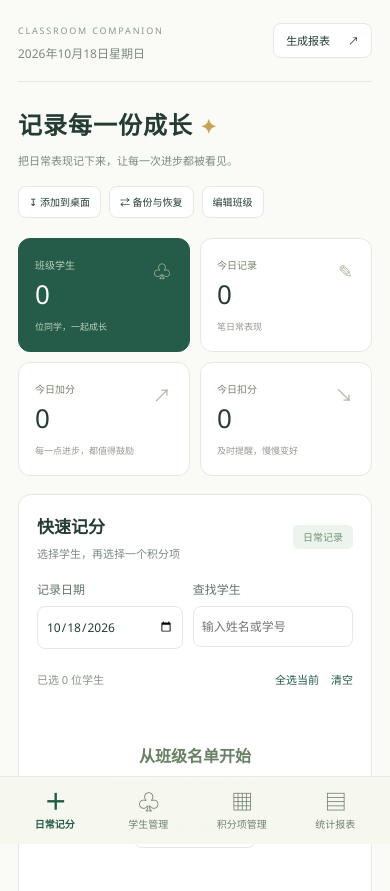
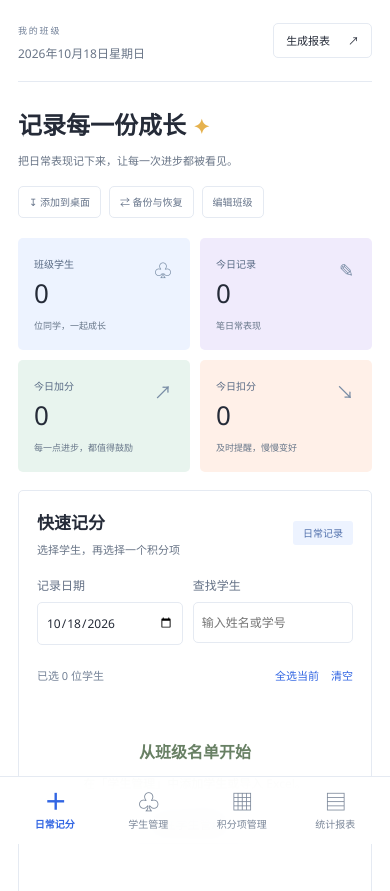
Before and after one commit to jeffzepher/schoolproj, a website: page index.html in a window 390 px wide. Shown: the top 891 px of the page. Drawn offline with Linux system fonts and the light colour scheme.

Commit message:
Apply flat blue theme while preserving mobile bottom navigation

```diff
--- a/index.html
+++ b/index.html
@@ -1,7 +1,7 @@
 <!doctype html>
-<html lang="zh-CN"><head><meta charset="UTF-8"><meta name="viewport" content="width=device-width,initial-scale=1,viewport-fit=cover"><meta name="theme-color" content="#245c49"><meta name="apple-mobile-web-app-capable" content="yes"><meta name="apple-mobile-web-app-status-bar-style" content="default"><meta name="description" content="班级学生管理、日常积分记录与日周月报表"><title>星册 · 班级积分</title><link rel="manifest" href="./manifest.webmanifest"><link rel="icon" href="./icon.svg"><link rel="apple-touch-icon" href="./icon-192.png"><link rel="stylesheet" href="./style.css"></head>
+<html lang="zh-CN"><head><meta charset="UTF-8"><meta name="viewport" content="width=device-width,initial-scale=1,viewport-fit=cover"><meta name="theme-color" content="#3266e3"><meta name="apple-mobile-web-app-capable" content="yes"><meta name="apple-mobile-web-app-status-bar-style" content="default"><meta name="description" content="班级学生管理、日常积分记录与日周月报表"><title>星册 · 班级积分</title><link rel="manifest" href="./manifest.webmanifest"><link rel="icon" href="./icon.svg"><link rel="apple-touch-icon" href="./icon-192.png"><link rel="stylesheet" href="./style.css"><link rel="stylesheet" href="./theme.css"></head>
 <body><aside class="sidebar"><a class="brand" href="./"><span class="brand-mark">✦</span><span>星册<small>班级积分手册</small></span></a><div class="class-card"><span class="eyebrow">我的班级</span><strong id="classLabel">我的班级</strong><button id="editClass" class="text-button">编辑班级名称 ↗</button></div><nav aria-label="主导航"><button data-tab="score" class="active"><span>＋</span>日常记分</button><button data-tab="students"><span>♧</span>学生管理</button><button data-tab="categories"><span>▦</span>积分项管理</button><button data-tab="reports"><span>▤</span>统计报表</button></nav><div class="sidebar-bottom"><button id="install">↧ 添加到手机桌面</button><button id="settings">⇄ 数据备份与恢复</button><p><i></i> 数据保存在此设备浏览器</p></div></aside>
-<main><header><div><span class="eyebrow">CLASSROOM COMPANION</span><p id="todayLabel"></p></div><button id="goReport">生成报表 <span>↗</span></button></header><section class="page-heading"><div><h1 id="pageTitle">记录每一份成长<span>✦</span></h1><p id="pageSubtitle">把日常表现记下来，让每一次进步都被看见。</p></div><span class="saved" id="saveStatus">● 自动保存在本机</span></section>
+<main><header><div><span class="eyebrow" id="headerClassLabel">我的班级</span><p id="todayLabel"></p></div><button id="goReport">生成报表 <span>↗</span></button></header><section class="page-heading"><div><h1 id="pageTitle">记录每一份成长<span>✦</span></h1><p id="pageSubtitle">把日常表现记下来，让每一次进步都被看见。</p></div><span class="saved" id="saveStatus">● 自动保存在本机</span></section>
 <section id="score" class="tab-panel"><div class="stats" id="stats"></div><div class="workspace-grid"><section class="panel"><div class="panel-heading"><div><h2>快速记分</h2><p>选择学生，再选择一个积分项</p></div><span class="step-pill">日常记录</span></div><div class="score-date"><label>记录日期<input type="date" id="scoreDate" required></label><label>查找学生<input id="scoreSearch" type="search" placeholder="输入姓名或学号"></label></div><div class="selection-bar"><span id="selectedCount">已选 0 位学生</span><div><button id="selectAll" class="text-button">全选当前</button><button id="clearSelection" class="text-button">清空</button></div></div><div id="studentPicker" class="student-picker"></div><div class="section-label">选择积分项 <small>可到「积分项管理」自定义</small></div><div id="categoryPicker" class="category-picker"></div><div class="score-details"><label>本次分值<input type="number" id="scoreValue" min="-999" max="999" step="1" value="1" required></label><label>备注（选填）<input id="scoreNote" maxlength="100" placeholder="记录具体表现…"></label></div><button id="saveScore" class="primary wide">＋ 确认记分</button><p class="help">一次可为多位同学记分；历史记录可单独撤销。</p></section><section class="panel recent-panel"><div class="panel-heading"><div><h2>最近记录</h2><p>每一笔分数，都有迹可循</p></div><span class="live-dot"></span></div><label class="history-filter">查看记录日期<input id="historyDate" type="date"><button id="allHistory" class="text-button">全部</button></label><div id="recordList"></div></section></div></section>
 <section id="students" class="tab-panel" hidden><div class="toolbar"><input id="studentSearch" type="search" placeholder="搜索学生姓名或学号" aria-label="搜索学生"><div><button id="template">下载导入模板</button><button id="importStudents">导入 Excel</button><button id="addStudent" class="primary">＋ 添加学生</button></div></div><div class="notice">支持 .xlsx、.xls、.csv，首行包含「学号」「姓名」。同学号会更新姓名，保留原有积分。</div><div class="panel table-wrap"><table class="student-table"><thead><tr><th>学号</th><th>姓名</th><th>累计积分</th><th>记录数</th><th>操作</th></tr></thead><tbody id="studentRows"></tbody></table></div></section>
 <section id="categories" class="tab-panel" hidden><div class="toolbar"><p>设置常用加减分项目，记分时一键选择。</p><button id="addCategory" class="primary">＋ 新增积分项</button></div><div id="categoryCards" class="category-cards"></div></section>
--- a/sw.js
+++ b/sw.js
@@ -1,5 +1,5 @@
-const CACHE='xingce-v1';
-const FILES=['./','./index.html','./style.css','./app.js','./core.js','./manifest.webmanifest','./icon.svg','./icon-192.png','./icon-512.png','./vendor/xlsx.full.min.js'];
+const CACHE='xingce-v2';
+const FILES=['./','./index.html','./style.css','./theme.css','./app.js','./core.js','./manifest.webmanifest','./icon.svg','./icon-192.png','./icon-512.png','./vendor/xlsx.full.min.js'];
 self.addEventListener('install',event=>{event.waitUntil(caches.open(CACHE).then(cache=>cache.addAll(FILES)));});
 self.addEventListener('activate',event=>{event.waitUntil(caches.keys().then(keys=>Promise.all(keys.filter(key=>key.startsWith('xingce-')&&key!==CACHE).map(key=>caches.delete(key)))).then(()=>self.clients.claim()));});
 self.addEventListener('fetch',event=>{if(event.request.method!=='GET'||new URL(event.request.url).origin!==self.location.origin)return;event.respondWith(fetch(event.request).then(response=>{if(response.ok){const copy=response.clone();event.waitUntil(caches.open(CACHE).then(cache=>cache.put(event.request,copy)));}return response;}).catch(()=>caches.match(event.request).then(cached=>cached|| (event.request.mode==='navigate'?caches.match('./index.html'):Response.error()))));});
--- /dev/null
+++ b/theme.css
@@ -0,0 +1,103 @@
+/* Flat blue theme. Mobile navigation retains its original fixed bottom geometry. */
+:root{--green:#3266e3;--green-soft:#edf3ff;--ink:#252b38;--muted:#697587;--line:#e5eaf2;--paper:#fff;--red:#b94f48}
+button,input,select,.panel,.stat,.category-card,.notice,.class-card{border-radius:5px;box-shadow:none}
+button:hover{background:#edf3ff}
+button:focus-visible,a:focus-visible{outline-color:#8aabf6}
+input:focus,select:focus{outline-color:#b7ccfa}
+label{color:#647186}
+.brand{color:var(--ink)}
+.brand-mark{background:transparent;color:var(--green);border-radius:0;font-size:34px;width:32px}
+.brand small,.eyebrow{color:#728098}
+.page-heading h1{font-weight:600;letter-spacing:0}
+.page-heading h1 span{color:#e6b24e}
+.saved{color:#758499}
+.stats{gap:14px}
+.stat{background:#edf3ff;border:0;padding:18px 22px}
+.stat:first-child{background:#edf3ff;color:var(--ink);border:0}
+.stat:nth-child(2){background:#f0ebfc}
+.stat:nth-child(3){background:#e8f4ee}
+.stat:nth-child(4){background:#fff0e8}
+.stat .stat-label,.stat:first-child .stat-label{color:#596b85}
+.stat small,.stat:first-child small{color:#68778a}
+.stat-icon{color:#778ba4}
+.stat strong{font-weight:500}
+.panel{border-color:var(--line);padding:24px}
+.step-pill{background:#edf3ff;color:#5372ad;border-radius:3px}
+.student-chip{background:#fff;border-color:#e5eaf2;border-radius:4px}
+.student-chip small{color:#78869b}
+.student-chip[aria-pressed=true]{background:#edf3ff}
+.category-chip{background:#e8f4ee;border:1px solid transparent;border-radius:4px;color:#315e4b}
+.category-chip:nth-child(3n+2){background:#edf3ff;color:#365eaa}
+.category-chip:nth-child(3n){background:#f0ebfc;color:#6c529a}
+.category-chip.negative{background:#fff0e8;color:#a14c40}
+.category-chip[aria-pressed=true]{border-color:var(--green);background:#edf3ff;color:var(--green)}
+.section-label{border-color:var(--line)}
+.section-label small,.selection-bar,.help{color:#748297}
+.primary,.primary:hover{background:var(--green);border-color:var(--green);color:#fff;box-shadow:none}
+.record-avatar{background:#e8f4ee;color:#547762}
+.record-body time{color:#7b889a}
+.record{border-color:#edf0f5}
+.notice{background:#edf3ff;color:#526c99}
+.category-card{border-color:var(--line);border-top:3px solid #b6cafa}
+.category-card:nth-child(3n+2){border-top-color:#d5c3f1}
+.category-card:nth-child(3n){border-top-color:#bddbc9}
+.student-table th{color:#6e7d92}
+.segmented{background:#f0f3f8;border-radius:5px}
+.segmented button{border-radius:3px}
+.segmented button.active{box-shadow:none}
+footer{color:#7b8799}
+#toast{background:#2c55b1;box-shadow:0 4px 20px #263c6820;border-radius:6px}
+dialog{border-radius:10px}
+.sidebar nav button.active{box-shadow:none}
+.mobile-tools button{color:#66748a}
+@media(min-width:601px){
+ .sidebar{inset:0 0 auto 0;width:100%;height:80px;padding:0 32px;background:#fff;border-right:0;border-bottom:1px solid var(--line);display:flex;flex-direction:row;align-items:center;gap:30px;z-index:20}
+ .brand{font-size:24px;letter-spacing:1px;gap:8px;flex-shrink:0}
+ .brand small{display:none}
+ .class-card{display:none}
+ .sidebar nav{display:flex;gap:6px}
+ .sidebar nav button{padding:10px 14px;gap:8px;color:#6b778a;border-radius:4px;white-space:nowrap;font-size:13px}
+ .sidebar nav button span{font-size:18px;width:18px}
+ .sidebar nav button.active{background:#edf3ff;color:var(--green)}
+ .sidebar-bottom{margin:0 0 0 auto;padding:0;display:flex;gap:20px}
+ .sidebar-bottom button{font-size:11px;white-space:nowrap;color:#67758a}
+ .sidebar-bottom p{display:none}
+ main{margin:80px auto 0;padding:0 40px;max-width:1450px}
+ header{height:80px}
+ .page-heading{margin:30px 0 25px}
+ .workspace-grid{grid-template-columns:minmax(0,1.7fr) minmax(280px,1fr);gap:26px}
+ .mobile-tools{display:flex;gap:16px;margin-top:12px}
+ .mobile-tools button{border:0;padding:0;font-size:11px}
+ .mobile-tools button[data-action=install],.mobile-tools button[data-action=backup]{display:none}
+ .student-picker{grid-template-columns:repeat(5,minmax(0,1fr))}
+}
+@media(min-width:601px) and (max-width:1000px){
+ .sidebar{padding:0 24px;gap:22px}
+ .sidebar nav button{padding:10px;font-size:12px}
+ .sidebar-bottom{display:none}
+ .mobile-tools button[data-action=install],.mobile-tools button[data-action=backup]{display:inline-flex}
+ main{padding:0 25px}
+ .workspace-grid{gap:18px;grid-template-columns:minmax(0,1.4fr) minmax(240px,1fr)}
+ .student-picker{grid-template-columns:repeat(3,minmax(0,1fr))}
+ .panel{padding:20px}
+}
+@media(min-width:601px) and (max-width:760px){
+ .workspace-grid{grid-template-columns:1fr}
+ .sidebar{padding:0 18px;gap:18px}
+ .sidebar nav{gap:0}
+ .sidebar nav button{padding:10px 8px;gap:5px}
+ .sidebar nav button span{display:none}
+ .student-picker{grid-template-columns:repeat(5,minmax(0,1fr))}
+}
+@media(max-width:600px){
+ .sidebar{background:#ffffffed;border-top-color:var(--line)}
+ .sidebar nav button{color:#7b8799}
+ .sidebar nav button.active{color:var(--green);background:transparent}
+ .sidebar nav button.active span{color:var(--green)}
+ .panel{padding:18px}
+ .stats{gap:10px}
+ .stat{padding:14px 16px}
+ .category-card{padding:16px}
+ .page-heading h1{font-size:24px}
+}
+@media print{main{margin:0;padding:0;max-width:none}}
```
Also changed, not shown: app.js, icon-192.png, icon-512.png, icon.svg, manifest.webmanifest.
